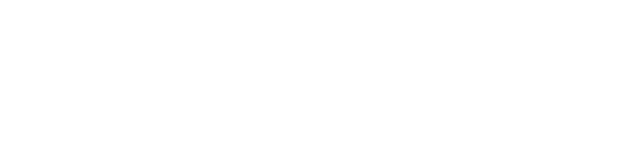
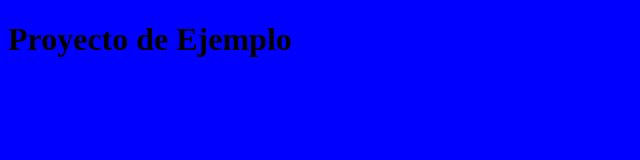
Before and after one commit to fito-o/proyecto_ejemplo, a plain HTML site: page index.html in a window 1280 px wide. Shown: the whole page, without its empty margins (0-640 px from the left). Drawn offline with Linux system fonts and the light colour scheme.

```diff
--- /dev/null
+++ b/css/estilos.css
@@ -0,0 +1,5 @@
+@charset "utf-8";
+
+body{
+	background-color: #00F;
+}
--- a/index.html
+++ b/index.html
@@ -3,6 +3,8 @@
 <html>
 
 <head>
+
+<link href="css/estilos.css" rel="stylesheet" type="text/css">
 
 <meta charset="utf-8">
 
@@ -12,6 +14,8 @@
 
 <body>
 
+<h1> Proyecto de Ejemplo </h1>
+
 
 
 </body>
```
Also changed, not shown: js/js.js (added).
